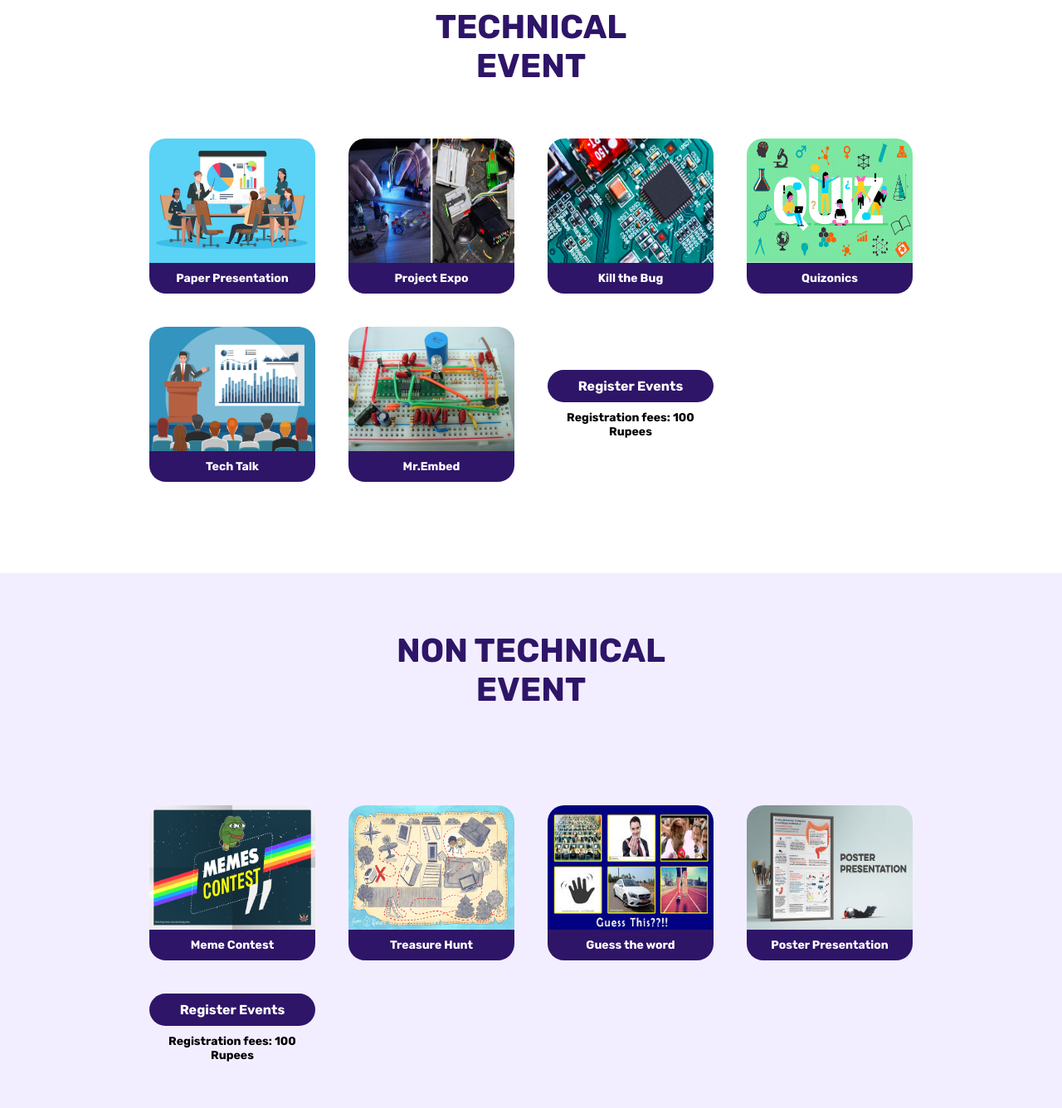
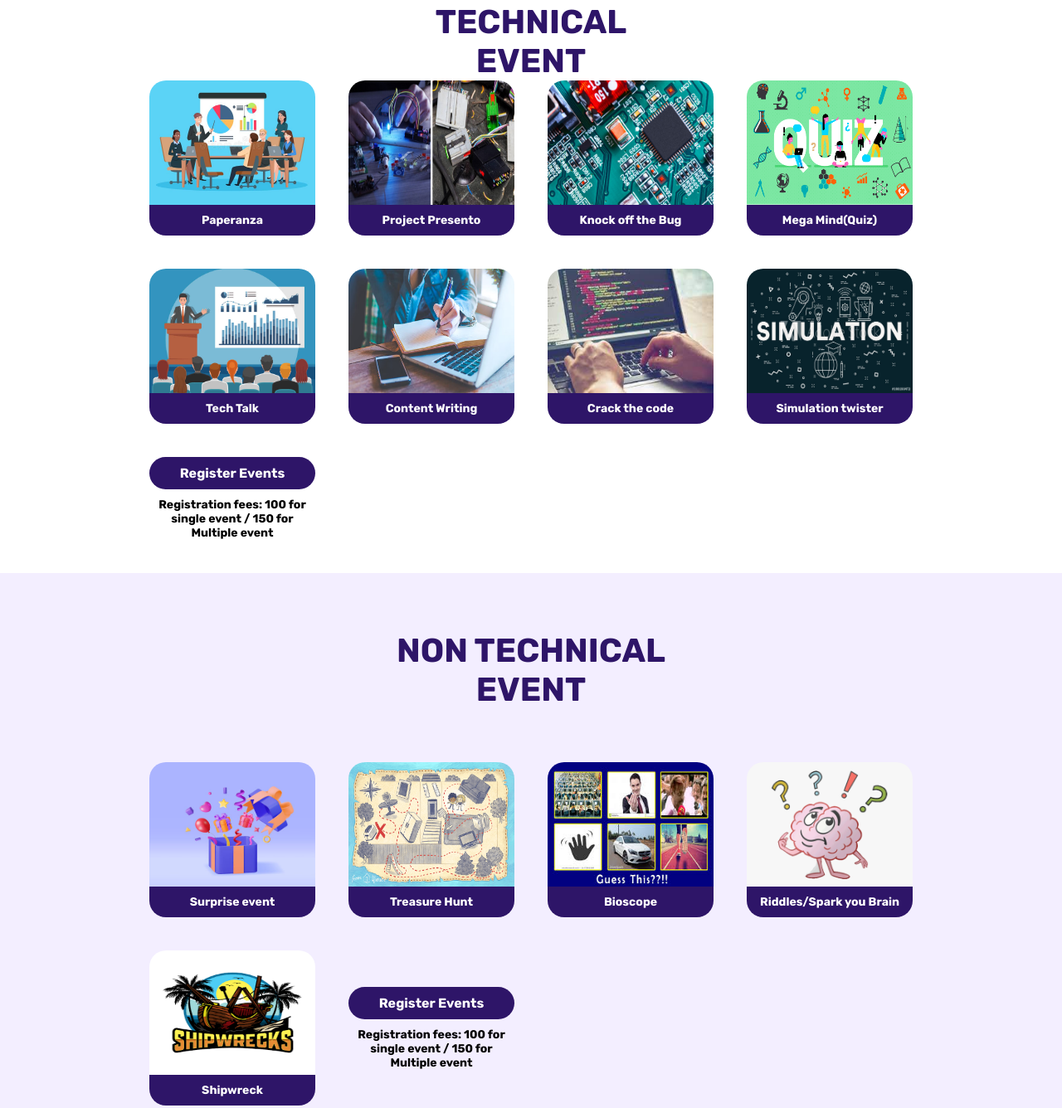
Before and after one commit to RevivaECE/RevivaECE.github.io, a plain HTML site: page event.html in a window 1280 px wide. Shown: the part 115-1451 px from the top of the page at 83% size. Drawn offline with Linux system fonts and the light colour scheme; a web font is replaced by a local one.

Commit message:
updated reviva

```diff
--- a/event.html
+++ b/event.html
@@ -38,31 +38,39 @@
            <div class="technical-event">
            <div class="card1 technincalcard1">
                <img class="card-image ppt-image" src="img/ppt.jpg">
-               <p class="title ppt-title">Paper Presentation</p>
+               <p class="title ppt-title">Paperanza</p>
            </div>
            <div class="card1 technincalcard1">
                <img class="card-image ppt-image" src="img/project.jpg">
-               <p class="title ppt-title">Project Expo</p>
+               <p class="title ppt-title">Project Presento</p>
            </div>
         <div class="card1 technincalcard1">
             <img class="card-image ppt-image" src="img/Circuitdesigning.jpg">
-            <p class="title ppt-title">Kill the Bug</p>
+            <p class="title ppt-title">Knock off the Bug</p>
         </div>
         <div class="card1 technincalcard1">
             <img class="card-image ppt-image" src="img/quiz.png">
-            <p class="title ppt-title">Quizonics</p>
+            <p class="title ppt-title">Mega Mind(Quiz)</p>
         </div>
         <div class="card1 technincalcard1">
             <img class="card-image ppt-image" src="img/technicalspeech.jpg">
             <p class="title ppt-title">Tech Talk</p>
         </div>
         <div class="card1 technincalcard1">
-            <img class="card-image ppt-image" src="img/circuitmaking.webp">
-            <p class="title ppt-title">Mr.Embed</p>
+            <img class="card-image ppt-image" src="img/contentwriting.avif">
+            <p class="title ppt-title">Content Writing</p>
+        </div>
+        <div class="card1 technincalcard1">
+            <img class="card-image ppt-image" src="img/coading.jpg">
+            <p class="title ppt-title">Crack the code</p>
+        </div>
+        <div class="card1 technincalcard1">
+            <img class="card-image ppt-image" src="img/simulation.jpeg">
+            <p class="title ppt-title">Simulation twister</p>
         </div>
         <div class="register-container">
-            <a href="https://forms.gle/gJrJ8EzYZPQZLnro9" class="register-link">Register Events</a>
-            <p class="Register-fee">Registration fees: 100 Rupees</p>
+            <a href="https://forms.gle/JB1e7o8zNdLBQmJo9" class="register-link">Register Events</a>
+            <p class="Register-fee">Registration fees: 100 for single event / 150 for Multiple event</p>
         </div>
     </div>
    </div>
@@ -73,8 +81,8 @@
         <h1 class="event-title">NON TECHNICAL EVENT</h1>
         <div class="technical-event">
         <div class="card1 technincalcard1">
-            <img class="card-image ppt-image" src="img/musicalchair.jpg">
-            <p class="title ppt-title">Meme Contest</p>
+            <img class="card-image ppt-image" src="img/surprice.jpg">
+            <p class="title ppt-title">Surprise event</p>
         </div>
         <div class="card1 technincalcard1">
             <img class="card-image ppt-image" src="img/treasurehunt.png">
@@ -82,15 +90,19 @@
         </div>
      <div class="card1 technincalcard1">
          <img class="card-image ppt-image" src="img/bioscope.jpg">
-         <p class="title ppt-title">Guess the word</p>
+         <p class="title ppt-title">Bioscope</p>
      </div>
      <div class="card1 technincalcard1">
-         <img class="card-image ppt-image" src="img/lyricsfinding.jpg">
-         <p class="title ppt-title">Poster Presentation</p>
+         <img class="card-image ppt-image" src="img/sparkbrain.png">
+         <p class="title ppt-title">Riddles/Spark you Brain</p>
+     </div>
+     <div class="card1 technincalcard1">
+         <img class="card-image ppt-image" src="img/shipwrecks.png">
+         <p class="title ppt-title">Shipwreck</p>
      </div>
      <div class="register-container">
-        <a href="https://forms.gle/gJrJ8EzYZPQZLnro9" class="register-link">Register Events</a>
-        <p class="Register-fee">Registration fees: 100 Rupees</p></div>
+        <a href="https://forms.gle/JB1e7o8zNdLBQmJo9" class="register-link">Register Events</a>
+        <p class="Register-fee">Registration fees: 100 for single event / 150 for Multiple event</p></div>
  </div>
 </div>
 
```
Also changed, not shown: img/coading.jpg (added), img/contentwriting.avif (added), img/shipwrecks.png (added), img/simulation.jpeg (added), img/sparkbrain.png (added), img/surprice.jpg (added).
